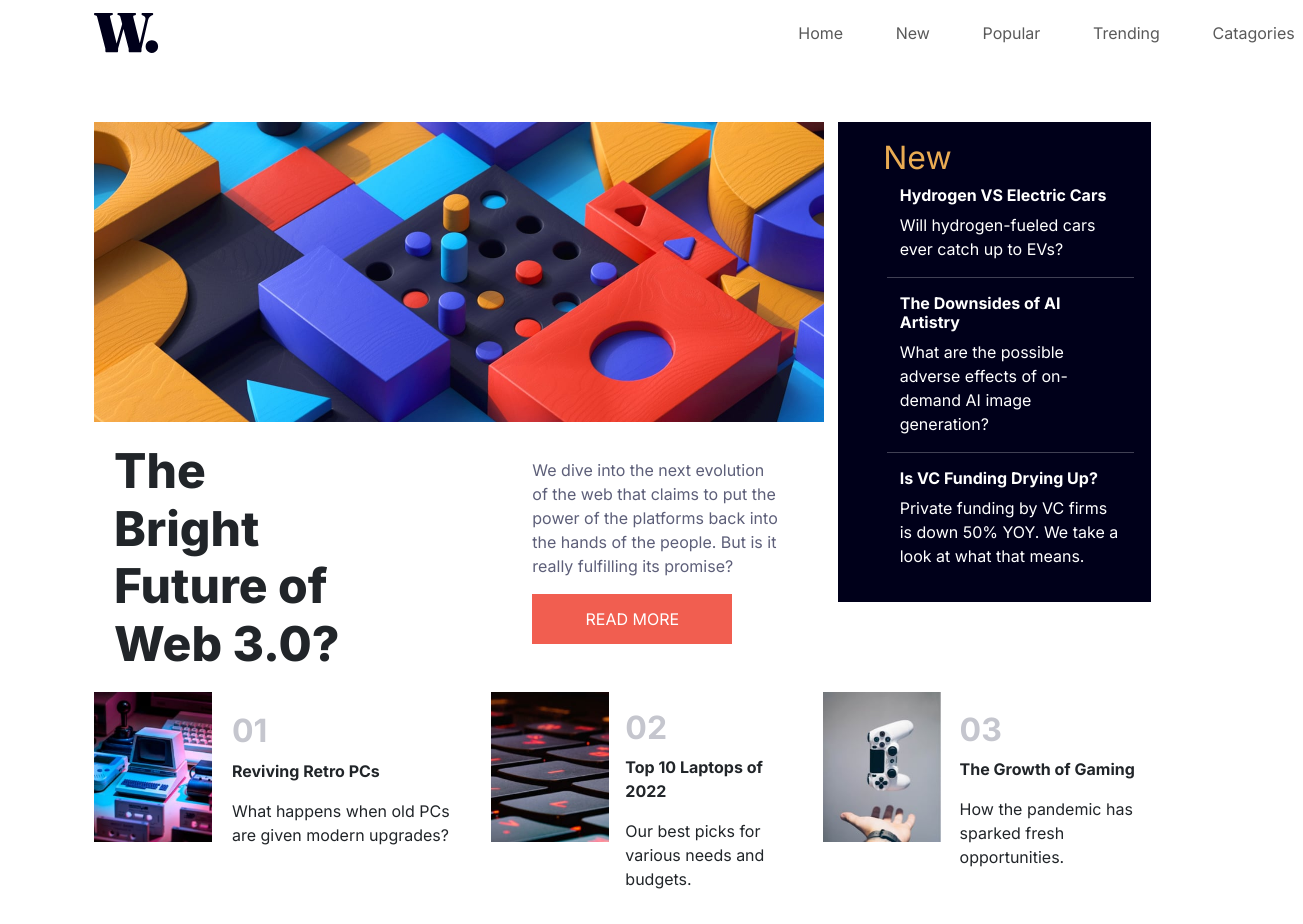
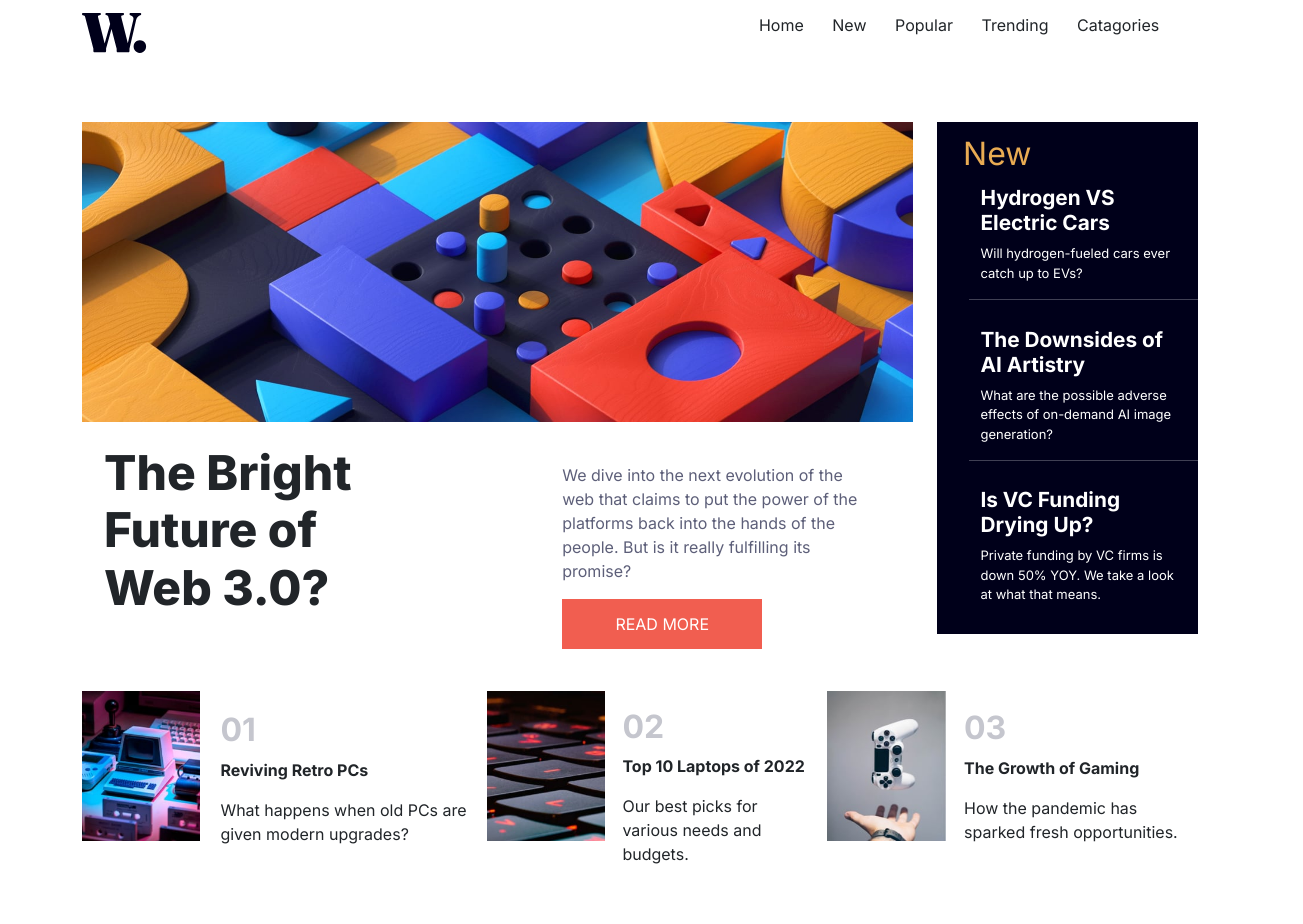
Before and after one commit to agomez99/NewsHompage, a website: page index.html in a window 1280 px wide. Shown: the whole page, 1303 px wide, since content can reach past the window. After the commit the page ends 899 px from the top, so only its background shows below. Drawn offline with nearby package versions, Linux system fonts and the light colour scheme.

Commit message:
nav resize

```diff
--- a/index.html
+++ b/index.html
@@ -15,8 +15,7 @@
   </head>
   <body>
     <div class="container">
-      <nav class="navbar navbar-expand-lg">
-        <div class="container-fluid">
+      <nav class="navbar navbar-expand-sm">
           <a class="navbar-brand" href="#">
             <img src="./assets/images/logo.svg" alt="logo"/>
           </a>
@@ -24,16 +23,12 @@
             class="navbar-toggler"
             type="button"
             data-bs-toggle="collapse"
-            data-bs-target="#navbarNav"
-            aria-controls="navbarNav"
-            aria-expanded="false"
-            aria-label="Toggle navigation"
+            data-bs-target="#navbarSupportedContent"
           >
             <span class="navbar-toggler-icon"></span>
           </button>
           <div class="collapse navbar-collapse" id="navbarSupportedContent">
-            <div class="d-flex ms-auto">
-              <ul class="navbar-nav  mb-2 mb-lg-0 px-5">
+              <ul class="nav-bar ms-auto d-sm-flex">
                 <li class="nav-item">
                   <a class="nav-link" href="#">Home</a>
                 </li>
@@ -50,14 +45,14 @@
                   <a class="nav-link" href="#">Catagories</a>
                 </li>
               </ul>
-            </div>
           </div>
-        </div>
       </nav>
+    </div>
 
-        <div class="container-fluid">
+
+        <div class="container">
           <div class="row">
-            <div class="col-md-8">
+            <div class="col-md-9">
               <div class="hero-wrapper">
                 <img src="assets/images/image-web-3-desktop.jpg" alt="hero"  class="desktop-image" />
                 <img src="assets/images/image-web-3-mobile.jpg" alt="hero"  class="mobile-image" />
@@ -73,23 +68,23 @@
                 </div>
               </div>
             </div>
-            <div class="col-md-4">
+            <div class="col-md-3">
               <div class="right-section">
                 <h2 class="right-header">New</h2>
                 <ul class="right-section-list">
                   <li>
                     <h2 class="right-title"> Hydrogen VS Electric Cars</h2>
-                    <p>Will hydrogen-fueled cars ever catch up to EVs?</p>
+                    <p class="right-body">Will hydrogen-fueled cars ever catch up to EVs?</p>
                   </li>
                   <hr>
                   <li>
                     <h2 class="right-title"> The Downsides of AI Artistry</h2>
-                    <p>What are the possible adverse effects of on-demand AI image generation?</p>
+                    <p class="right-body">What are the possible adverse effects of on-demand AI image generation?</p>
                   </li>
                   <hr>
                   <li>
                     <h2 class="right-title"> Is VC Funding Drying Up?</h2>
-                    <p>Private funding by VC firms is down 50% YOY. We take a look at what that means.</p>
+                    <p class="right-body">Private funding by VC firms is down 50% YOY. We take a look at what that means.</p>
                   </li>
                 </ul>
               </div>
@@ -123,7 +118,7 @@
               </div>
             </div>
           </div>
-        </div>
+    </div>
         <script src="https://cdn.jsdelivr.net/npm/bootstrap@5.3.0/dist/js/bootstrap.bundle.min.js"
           integrity="sha384-geWF76RCwLtnZ8qwWowPQNguL3RmwHVBC9FhGdlKrxdiJJigb/j/68SIy3Te4Bkz" crossorigin="anonymous"></script>
       </body>
--- a/styles.css
+++ b/styles.css
@@ -5,9 +5,10 @@
 }
 .navbar{
     margin-bottom: 5%;
+    max-width: 85%
 }
 .desktop-image {
-    width: auto;
+    width: 100%;
     height: 300px
 }
 
@@ -38,13 +39,23 @@
 }
 .right-section {
     background-color: hsl(240, 100%, 5%);
-    width: 90%;
+    width:100%;
     color: white;
-    padding: 5%;
+    padding: 5% 0% 5% 0%;
+}
+.right-section-list{
+    margin:5% 0% 5% 0%;
 }
 .right-title{
-    font-size: 1rem;
+    font-size: 1.3rem;
     font-weight: 700;
+}
+.right-body{
+    font-size: 13px;
+    font-weight: 100;
+}
+hr{
+    padding-bottom: 5%;
 }
 .read-more-btn {
     background-color: hsl(5, 85%, 63%);
@@ -87,7 +98,10 @@ li{
 }
 
 @media (max-width: 600px) {
-
+    .navbar{
+        margin-bottom: 5%;
+        max-width: 100%
+    }
     .desktop-image {
         display: none;
 
```
